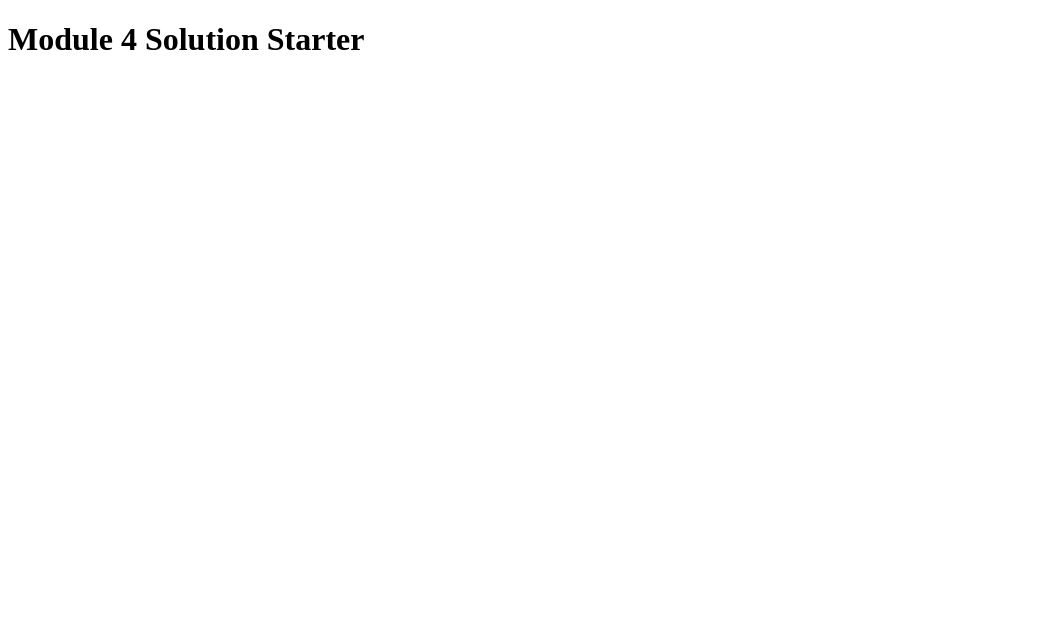
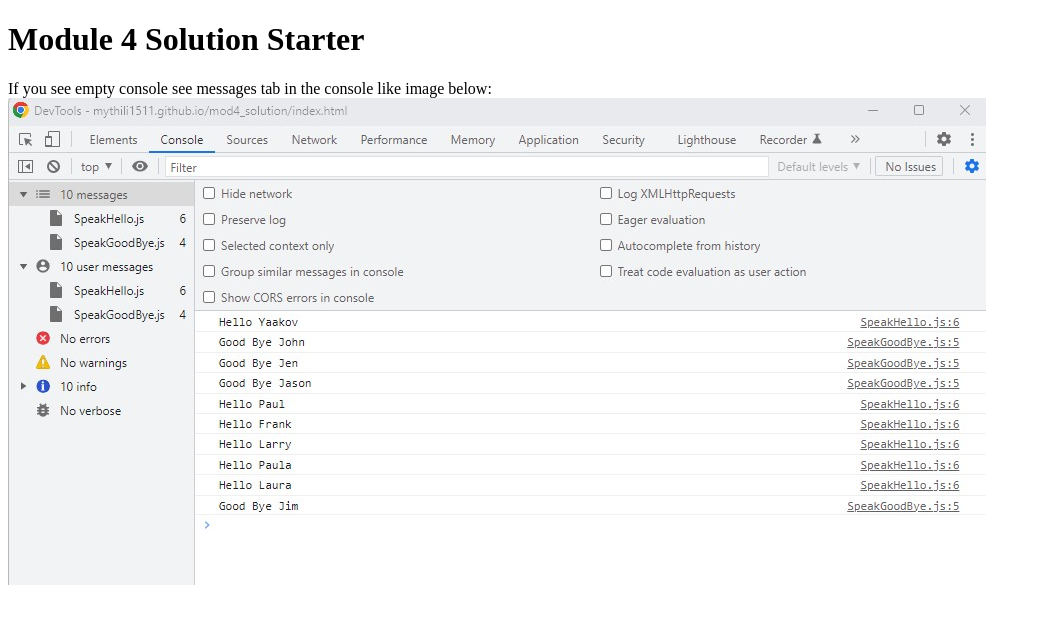
Before and after one commit to mythili1511/mythili1511.github.io, a plain HTML site: page mod4_solution/index.html in a window 1280 px wide. Shown: the whole page, without its empty margins (0-1041 px from the left). Drawn offline with Linux system fonts and the light colour scheme.

Commit message:
console screenshot

```diff
--- a/mod4_solution/index.html
+++ b/mod4_solution/index.html
@@ -9,5 +9,7 @@
 </head>
 <body>
   <h1>Module 4 Solution Starter</h1>
+  If you see empty console see messages tab in the console like image below:
+  <img src="image.jpg" />
 </body>
 </html>
```
Also changed, not shown: mod4_solution/image.jpg (added).
